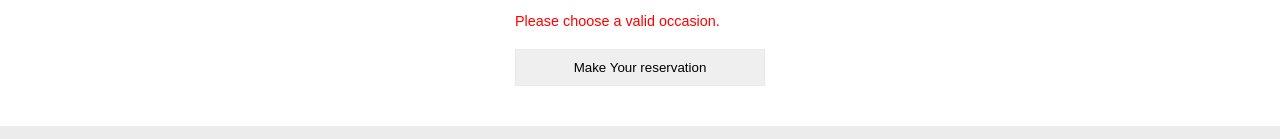
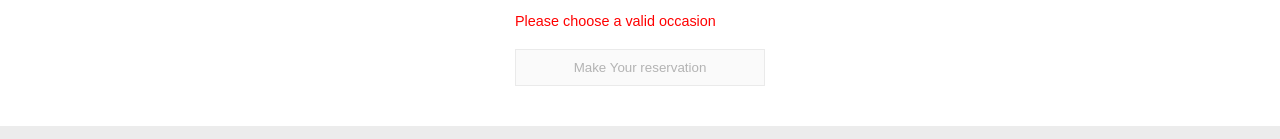
Before and after one commit to VazquezAlex/little-lemon-app, a React (Create React App) app: page /booking in a window 1280 px wide. Shown: the part 627-766 px from the top of the page. Built offline with nearby package versions, Linux system fonts and the light colour scheme.

Commit message:
feature: added tests

```diff
--- a/src/components/Booking/BookingForm.js
+++ b/src/components/Booking/BookingForm.js
@@ -4,12 +4,15 @@ import FormField from './FormField';
 /**
  * Booking form component.
  *
+ * @param { string[] } availableTimes
+ * @param { Object } formValues
+ * @param { function } setFormValues
+ * @param { function } onSubmit
  * @returns { JSX.Element }
  */
 const BookingForm = ({ availableTimes, formValues, setFormValues, onSubmit }) => {
 
     const minimumDate = new Date().toISOString().split('T')[0];
-    const defaultTime = availableTimes[0];
     const minimumNumberOfGuests = 1;
     const maximumNumberOfGuests = 10;
     const occasions = ['Birthday', 'Anniversary'];
@@ -108,7 +111,12 @@ const BookingForm = ({ availableTimes, formValues, setFormValues, onSubmit }) =>
                         )}
                     </select>
                 </FormField>
-                <input type="submit" value="Make Your reservation" aria-label="On Click" />
+                <input
+                    type="submit"
+                    value = "Make Your reservation"
+                    aria-label="On Click"
+                    disabled = { !areAllFieldsValid() }
+                />
             </form>
         </div>
     );
--- a/src/components/Booking/FormField.js
+++ b/src/components/Booking/FormField.js
@@ -19,7 +19,7 @@ const FormField = ({ children, label, htmlFor, hasError, errorMessage }) => {
             { children }
             {
                 hasError && errorMessage ?
-                    <p className = 'form-field-error' data-testid="error-message">{errorMessage}.</p> : null
+                    <p className = 'form-field-error' data-testid="error-message">{errorMessage}</p> : null
             }
         </div>
     );
```
Also changed, not shown: 2 other files (tests, documents, lock files or other folders).
